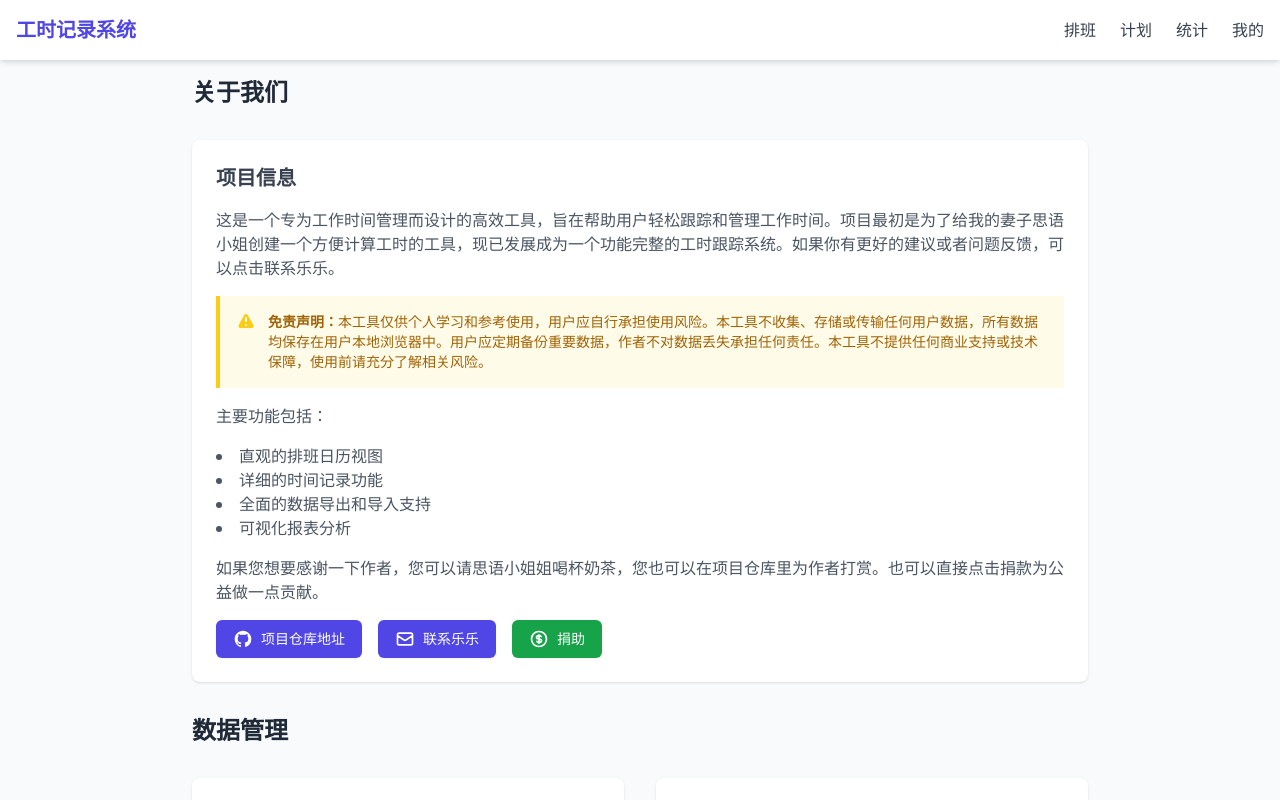
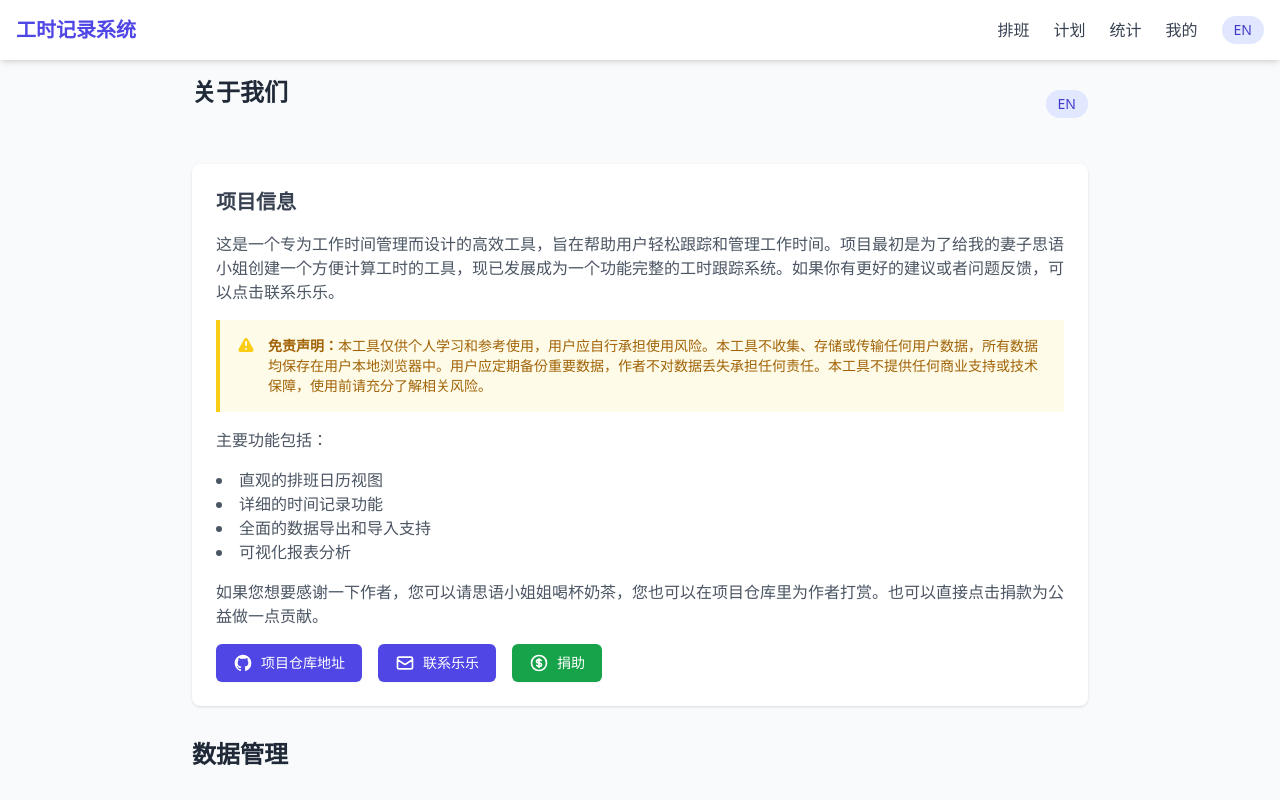
Before and after one commit to JiuWang95/workcum, a React (Vite) app: page /data in a window 1280 px wide. Shown: the top 800 px of the page. Built offline with nearby package versions, Linux system fonts and the light colour scheme.

Commit message:
feat(i18n): 添加英文语言支持并实现语言切换功能
在i18n配置中添加英文翻译资源文件
在DataPage和Layout组件中添加语言切换按钮
完善英文翻译内容

```diff
--- a/dev-dist/sw.js
+++ b/dev-dist/sw.js
@@ -82,7 +82,7 @@ define(['./workbox-ce4f0d5f'], (function (workbox) { 'use strict';
     "revision": "3ca0b8505b4bec776b69afdba2768812"
   }, {
     "url": "index.html",
-    "revision": "0.586r4dp2ld8"
+    "revision": "0.cbbi8damgd"
   }], {});
   workbox.cleanupOutdatedCaches();
   workbox.registerRoute(new workbox.NavigationRoute(workbox.createHandlerBoundToURL("index.html"), {
--- a/src/components/Layout.jsx
+++ b/src/components/Layout.jsx
@@ -3,7 +3,12 @@ import { Outlet, Link } from 'react-router-dom';
 import { useTranslation } from 'react-i18next';
 
 const Layout = () => {
-  const { t } = useTranslation();
+  const { t, i18n } = useTranslation();
+
+  const toggleLanguage = () => {
+    const newLang = i18n.language === 'zh' ? 'en' : 'zh';
+    i18n.changeLanguage(newLang);
+  };
 
   return (
     <div className="min-h-screen bg-gray-50">
@@ -11,11 +16,17 @@ const Layout = () => {
       <nav className="hidden md:flex bg-white shadow-md p-4">
         <div className="container mx-auto flex justify-between items-center">
           <h1 className="text-xl font-bold text-indigo-600">{t('app_title')}</h1>
-          <div className="flex space-x-6">
+          <div className="flex space-x-6 items-center">
             <Link to="/schedule" className="text-gray-700 hover:text-indigo-600">{t('navigation.schedule')}</Link>
             <Link to="/" className="text-gray-700 hover:text-indigo-600">{t('navigation.time_entry')}</Link>
             <Link to="/reports" className="text-gray-700 hover:text-indigo-600">{t('navigation.reports')}</Link>
             <Link to="/data" className="text-gray-700 hover:text-indigo-600">{t('navigation.data')}</Link>
+            <button
+              onClick={toggleLanguage}
+              className="bg-indigo-100 hover:bg-indigo-200 text-indigo-700 font-medium py-1 px-3 rounded-full text-sm transition-colors"
+            >
+              {i18n.language === 'zh' ? 'EN' : '中文'}
+            </button>
           </div>
         </div>
       </nav>
--- a/src/i18n.js
+++ b/src/i18n.js
@@ -2,10 +2,14 @@ import i18n from 'i18next';
 import { initReactI18next } from 'react-i18next';
 
 import zhTranslation from './locales/zh/translation.json';
+import enTranslation from './locales/en/translation.json';
 
 const resources = {
   zh: {
     translation: zhTranslation
+  },
+  en: {
+    translation: enTranslation
   }
 };
 
--- a/src/locales/en/translation.json
+++ b/src/locales/en/translation.json
@@ -1,4 +1,5 @@
 {
+  "app_title": "Time Tracking System",
   "navigation": {
     "time_tracking": "Time Tracking",
     "reports": "Statistics",
@@ -115,5 +116,35 @@
     "delete_confirm": "Are you sure you want to delete all data? This action cannot be undone.",
     "import_success": "Data imported successfully",
     "import_error": "Error importing data. Please check the file format."
+  },
+  "data": {
+    "title": "About Us",
+    "export_data": "Export Data",
+    "import_data": "Import Data",
+    "export_success": "Data exported successfully!",
+    "import_success": "Data imported successfully!",
+    "import_error": "Error importing data. Please check the file format.",
+    "export": {
+      "title": "Export Data",
+      "description": "Export all time tracking data to a JSON file for backup or transfer.",
+      "button": "Export Data",
+      "success": "Data exported successfully!",
+      "error": "Error exporting data: "
+    },
+    "import": {
+      "title": "Import Data",
+      "description": "Import time tracking data from a JSON file. This will overwrite your current data.",
+      "button": "Import Data",
+      "success": "Data imported successfully!",
+      "error": "Error importing data: ",
+      "invalid_format": "Invalid data format"
+    },
+    "danger_zone": {
+      "title": "Danger Zone",
+      "description": "Clear all data from browser local storage. This action cannot be undone.",
+      "button": "Clear All Data"
+    },
+    "clear_confirm": "Are you sure you want to delete all data? This action cannot be undone.",
+    "clear_success": "All data has been cleared."
   }
 }
--- a/src/pages/DataPage.jsx
+++ b/src/pages/DataPage.jsx
@@ -2,7 +2,12 @@ import React, { useState } from 'react';
 import { useTranslation } from 'react-i18next';
 
 const DataPage = () => {
-  const { t } = useTranslation();
+  const { t, i18n } = useTranslation();
+
+  const toggleLanguage = () => {
+    const newLang = i18n.language === 'zh' ? 'en' : 'zh';
+    i18n.changeLanguage(newLang);
+  };
   const [importStatus, setImportStatus] = useState('');
   const [exportStatus, setExportStatus] = useState('');
 
@@ -93,7 +98,15 @@ const DataPage = () => {
 
   return (
     <div className="max-w-4xl mx-auto">
-      <h1 className="page-heading">{t('data.title')}</h1>
+      <div className="flex justify-between items-center">
+        <h1 className="page-heading">{t('data.title')}</h1>
+        <button
+          onClick={toggleLanguage}
+          className="bg-indigo-100 hover:bg-indigo-200 text-indigo-700 font-medium py-1 px-3 rounded-full text-sm transition-colors"
+        >
+          {i18n.language === 'zh' ? 'EN' : '中文'}
+        </button>
+      </div>
 
       {/* Project Information Section */}
       <div className="mt-8 bg-white rounded-lg shadow p-6">
```
